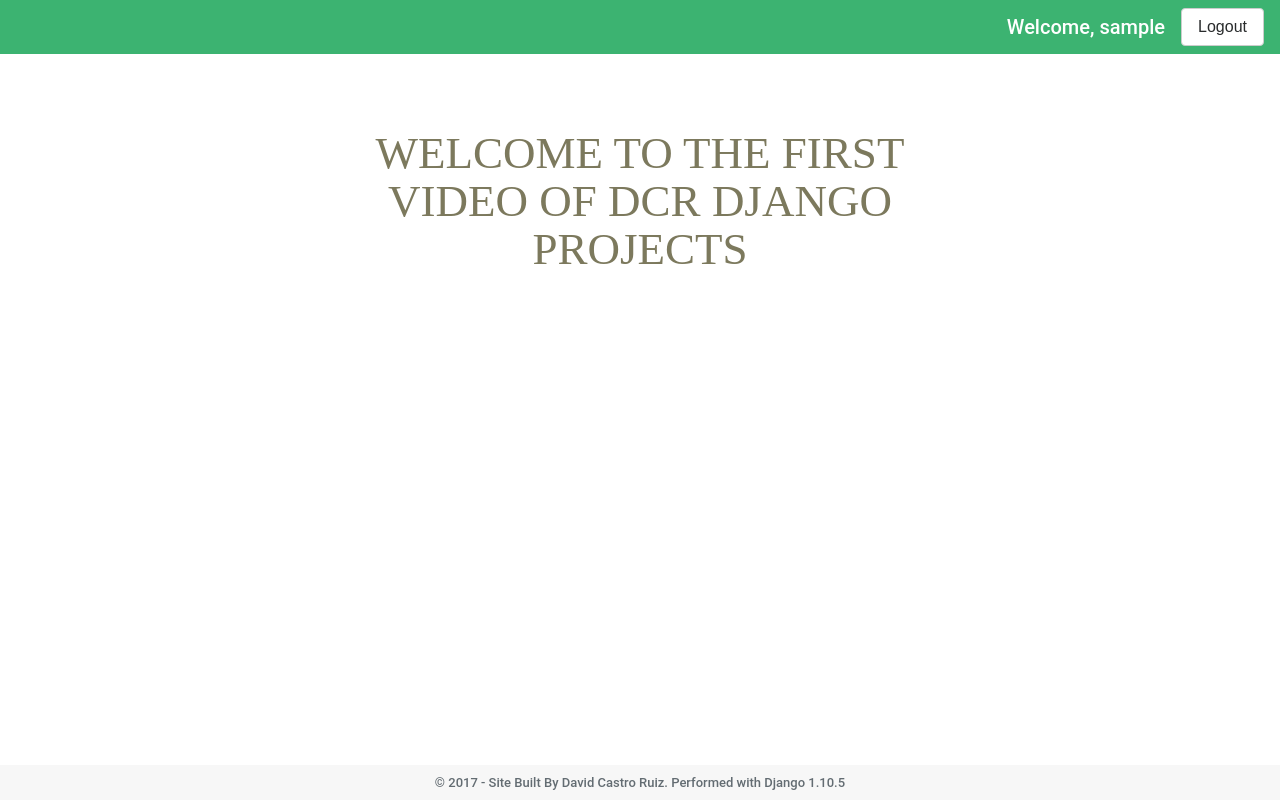
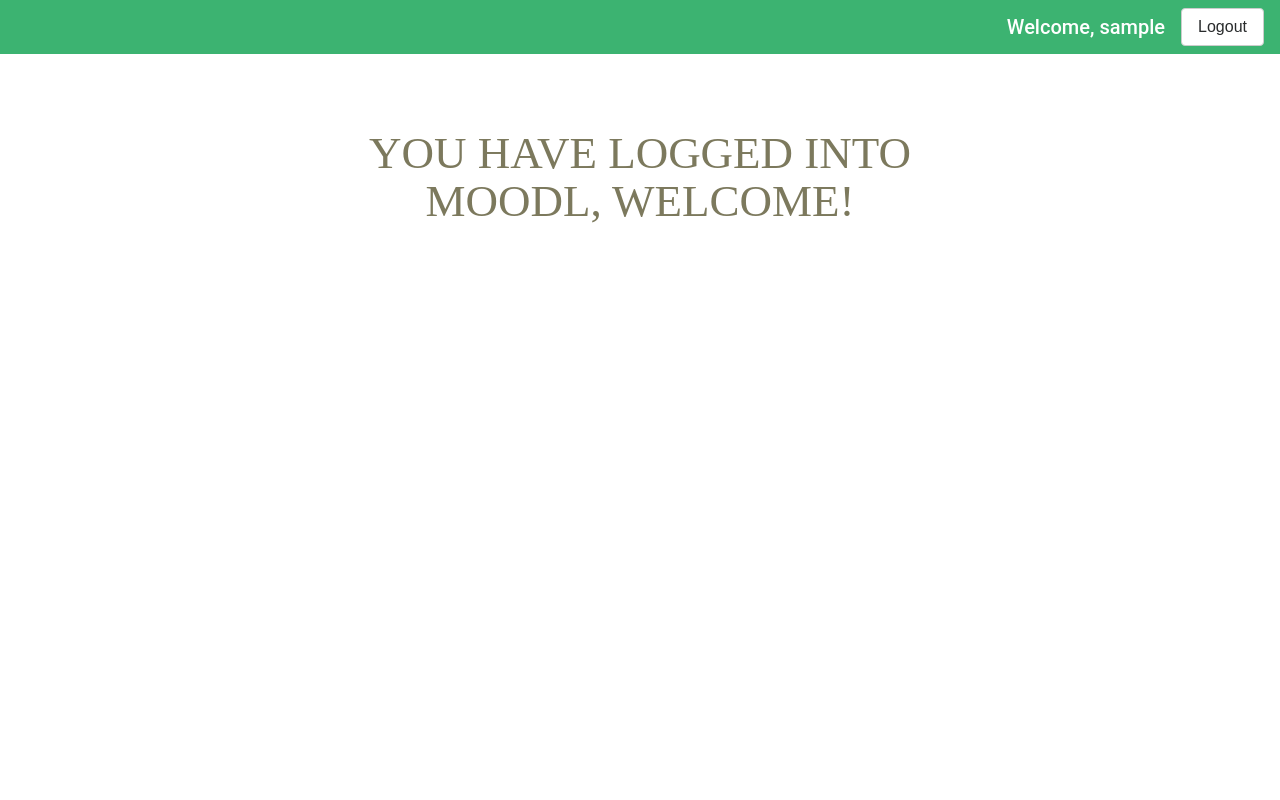
Before and after one commit to CourtlandCrouchet/MoodL, a Django app: page / in a window 1280 px wide. Run offline with Django 3.2, Linux system fonts and the light colour scheme; the visitor is signed in with stand-in values (Sample User, id 1); some libraries are stand-ins or nearby versions.

Commit message:
log in works !

```diff
--- a/principal/templates/main/main_base.html
+++ b/principal/templates/main/main_base.html
@@ -87,7 +87,7 @@
 </div>
 <div align="center" class="container" style="padding-top: 5%">
     {% if request.user.get_username %}
-        <h2 style="width: 50%"  id="header_menu">WELCOME TO THE FIRST VIDEO OF DCR DJANGO PROJECTS</h2>
+        <h2 style="width: 50%"  id="header_menu">YOU HAVE LOGGED INTO MOODL, WELCOME!</h2>
         <br><br>
         {% if request.user.groups.all.0 %}
     <h1 align="center" id="header_menu"> Permissions: </h1>
@@ -97,11 +97,12 @@
     {% include "account/login.html" %}
     {# include "utility/support.html"   #}
 
-    <nav class="navbar fixed-bottom navbar-light bg-faded">
+    <!--<nav class="navbar fixed-bottom navbar-light bg-faded">
         <div class="container" align="center">
             <span class="text-muted"> © 2017 - Site Built By David Castro Ruiz.  Performed with Django 1.10.5 </span>
         </div>
     </nav>
+    -->
 
     <script type="text/javascript">
         setTimeout(function () {
```
